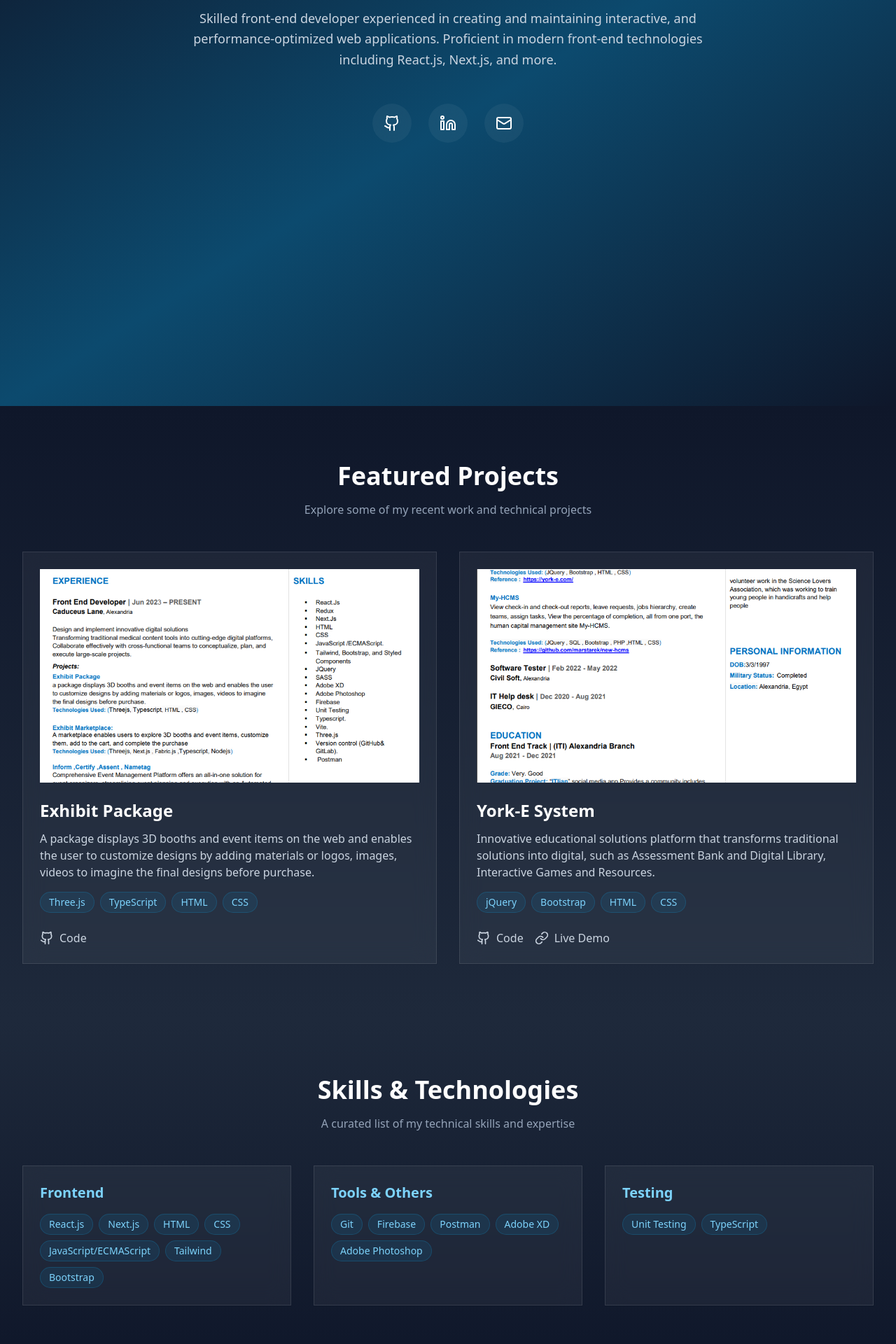
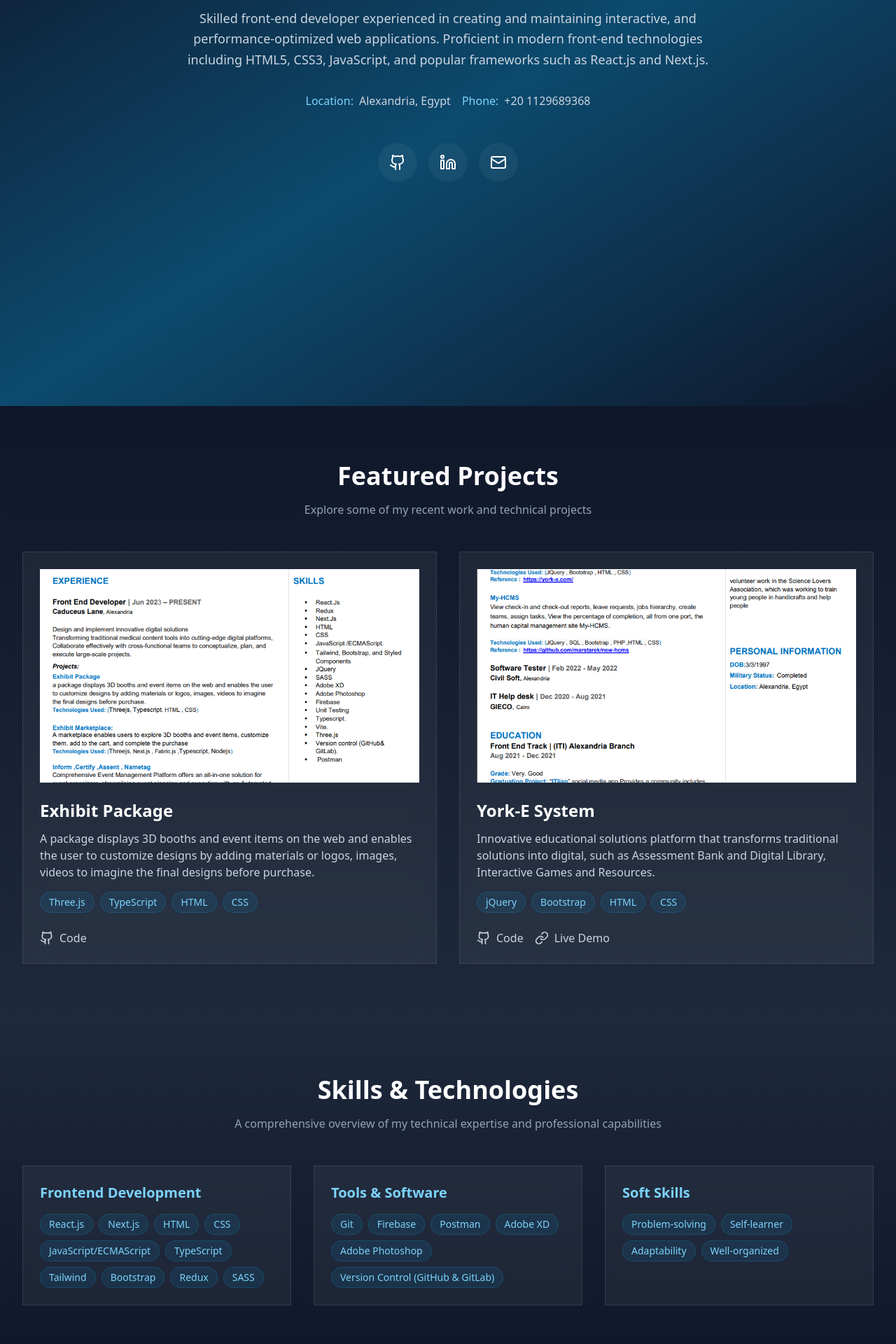
Before and after one commit to marstarek/Tarek-Ahmed, a React (Vite) app: page / in a window 1280 px wide. Shown: the part 220-2140 px from the top of the page at 70% size. Built offline with nearby package versions, Linux system fonts and the light colour scheme.

Commit message:
Add initial CV content

```diff
--- a/src/components/Hero.tsx
+++ b/src/components/Hero.tsx
@@ -1,6 +1,7 @@
 
 import React from 'react';
-import { Github, Linkedin, Mail } from 'lucide-react';
+import { Github, Linkedin, Mail, FileText } from 'lucide-react';
+import { Button } from "@/components/ui/button";
 
 const Hero = () => {
   return (
@@ -12,14 +13,23 @@ const Hero = () => {
             <h2 className="text-sm font-medium text-sky-300">Front-end Developer</h2>
           </div>
           <h1 className="text-4xl md:text-6xl font-bold text-white mb-6 bg-gradient-to-r from-white via-sky-200 to-white bg-clip-text text-transparent">
-            Tarek Ahmed
+            Tarek Ahmed Elrashidy
           </h1>
-          <p className="text-lg text-slate-300 mb-12 leading-relaxed">
+          <p className="text-lg text-slate-300 mb-8 leading-relaxed">
             Skilled front-end developer experienced in creating and maintaining interactive,
             and performance-optimized web applications. Proficient in modern front-end technologies
-            including React.js, Next.js, and more.
+            including HTML5, CSS3, JavaScript, and popular frameworks such as React.js and Next.js.
           </p>
-          <div className="flex justify-center space-x-6">
+          <div className="flex flex-wrap gap-4 justify-center mb-12">
+            <p className="flex items-center text-slate-300">
+              <span className="font-medium text-sky-300 mr-2">Location:</span> Alexandria, Egypt
+            </p>
+            <p className="flex items-center text-slate-300">
+              <span className="font-medium text-sky-300 mr-2">Phone:</span>
+              <a href="tel:+201129689368" className="hover:text-white transition-colors">+20 1129689368</a>
+            </p>
+          </div>
+          <div className="flex flex-wrap justify-center gap-4">
             <a
               href="https://github.com/marstarek"
               target="_blank"
--- a/src/components/Skills.tsx
+++ b/src/components/Skills.tsx
@@ -3,9 +3,32 @@ import React from 'react';
 import { Card, CardContent } from "@/components/ui/card";
 
 const skillsData = {
-  "Frontend": ["React.js", "Next.js", "HTML", "CSS", "JavaScript/ECMAScript", "Tailwind", "Bootstrap"],
-  "Tools & Others": ["Git", "Firebase", "Postman", "Adobe XD", "Adobe Photoshop"],
-  "Testing": ["Unit Testing", "TypeScript"],
+  "Frontend Development": [
+    "React.js",
+    "Next.js",
+    "HTML",
+    "CSS",
+    "JavaScript/ECMAScript",
+    "TypeScript",
+    "Tailwind",
+    "Bootstrap",
+    "Redux",
+    "SASS"
+  ],
+  "Tools & Software": [
+    "Git",
+    "Firebase",
+    "Postman",
+    "Adobe XD",
+    "Adobe Photoshop",
+    "Version Control (GitHub & GitLab)"
+  ],
+  "Soft Skills": [
+    "Problem-solving",
+    "Self-learner",
+    "Adaptability",
+    "Well-organized"
+  ]
 };
 
 const Skills = () => {
@@ -16,7 +39,7 @@ const Skills = () => {
           Skills & Technologies
         </h2>
         <p className="text-slate-400 text-center mb-12 max-w-2xl mx-auto">
-          A curated list of my technical skills and expertise
+          A comprehensive overview of my technical expertise and professional capabilities
         </p>
         <div className="grid grid-cols-1 md:grid-cols-3 gap-8">
           {Object.entries(skillsData).map(([category, skills]) => (
```
